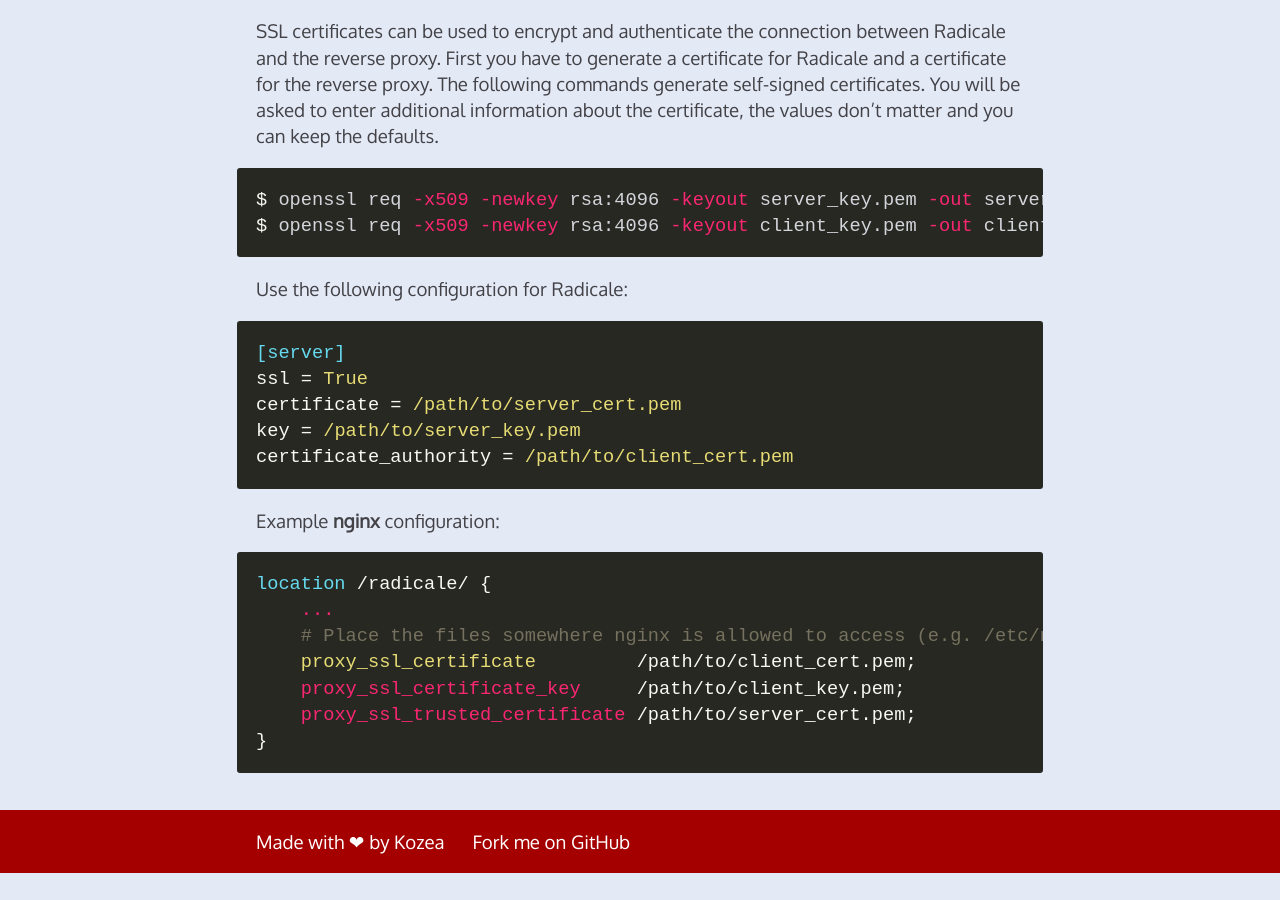
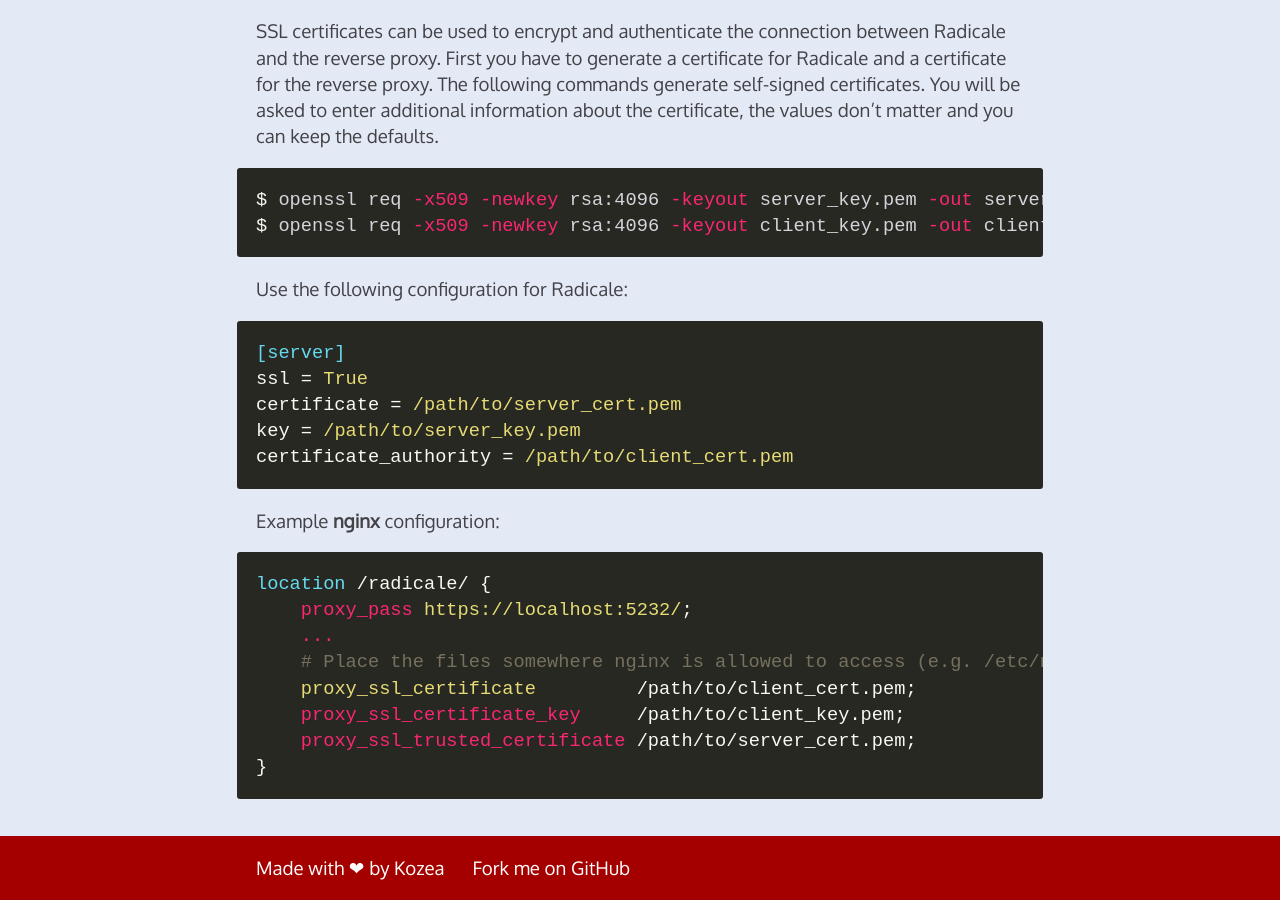
Before and after one commit to Kozea/Radicale, a Jekyll site: the page built from proxy.md, in a window 1280 px wide and 900 px high, scrolled down 1367 px. Built offline with Jekyll 4.4.1, drawn with Linux system fonts in a browser that asks for light colours; before the commit the page ends 2240 px from its top, so only the background shows below that.

Commit message:
Fix nginx example for encrypted connection

````diff
--- a/proxy.md
+++ b/proxy.md
@@ -71,6 +71,7 @@ Example **nginx** configuration:
 
 ```nginx
 location /radicale/ {
+    proxy_pass https://localhost:5232/;
     ...
     # Place the files somewhere nginx is allowed to access (e.g. /etc/nginx/...).
     proxy_ssl_certificate         /path/to/client_cert.pem;
````
